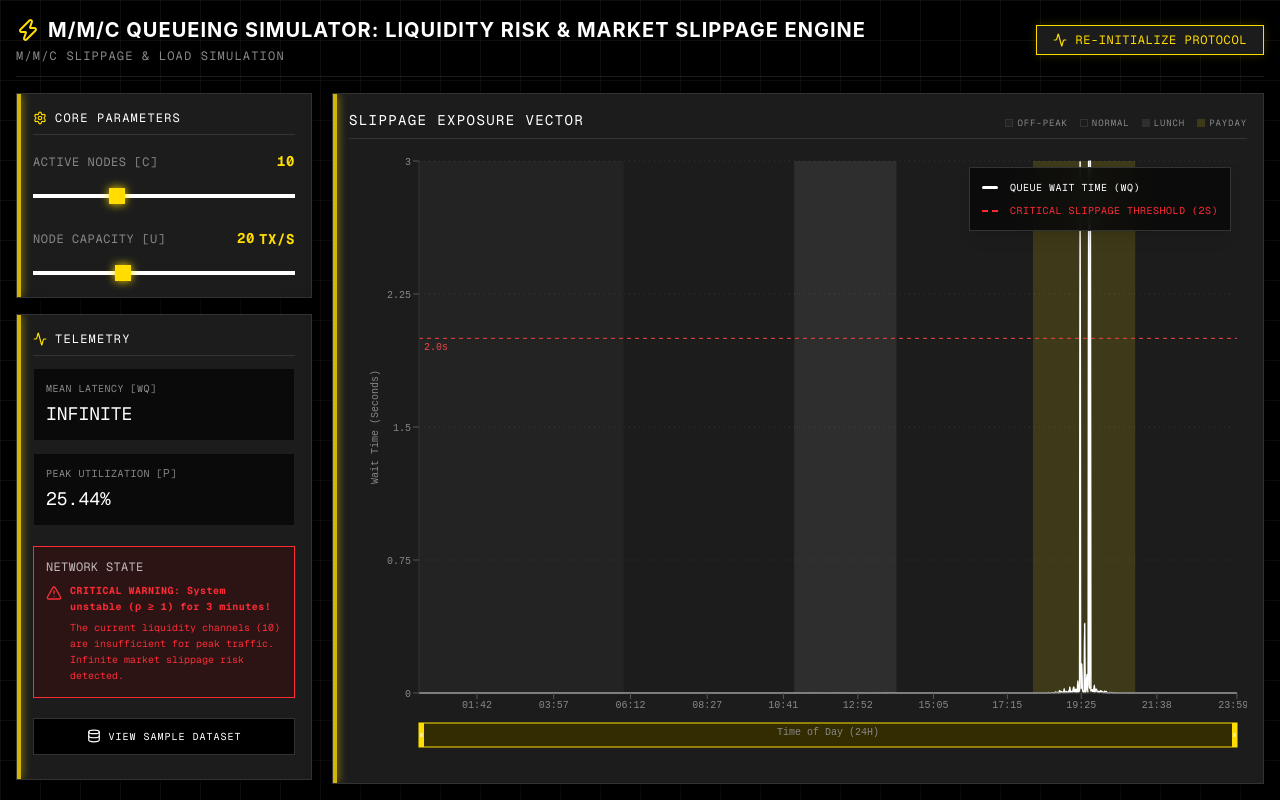
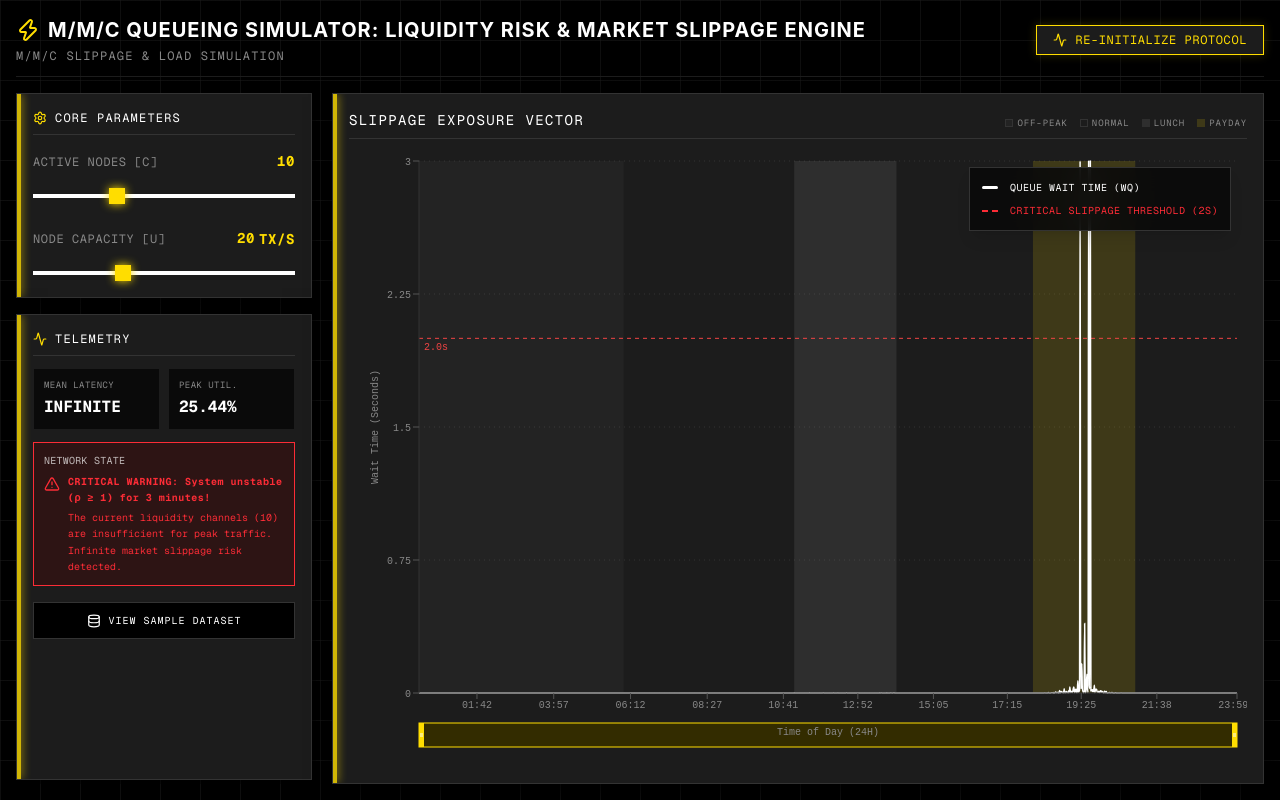
Before and after one commit to justinGabster/M-M-c-Queueing-Simulator-Liquidity-Risk-Market-Slippage-Engine, a Next.js app: page / in a window 1280 px wide. Built offline with nearby package versions, Linux system fonts and the light colour scheme.

Commit message:
Compress telemetry tiles into a grid and tighten paddings

```diff
--- a/src/app/page.tsx
+++ b/src/app/page.tsx
@@ -220,23 +220,25 @@ export default function Dashboard() {
             </h2>
 
             {aggMetrics && (
-              <div className="flex flex-col gap-3 font-mono">
-                <div className="bg-[#0A0A0A] p-3 border border-[#1C1C1C]">
-                  <p className="text-[10px] text-[#888888] uppercase tracking-wider mb-1">Mean Latency [Wq]</p>
-                  <p className="text-lg text-[#FFFFFF]">
+              <div className="flex flex-col gap-2 font-mono">
+                <div className="grid grid-cols-2 gap-2">
+                  <div className="bg-[#0A0A0A] p-2.5 border border-[#1C1C1C]">
+                    <p className="text-[9px] text-[#888888] uppercase tracking-wider mb-0.5 truncate">Mean Latency</p>
+                    <p className="text-base font-bold text-[#FFFFFF] truncate">
                       {aggMetrics.isStable ? `${aggMetrics.avgWq.toFixed(2)}s` : 'INFINITE'}
                     </p>
                   </div>
 
-                <div className="bg-[#0A0A0A] p-3 border border-[#1C1C1C]">
-                  <p className="text-[10px] text-[#888888] uppercase tracking-wider mb-1">Peak Utilization [ρ]</p>
-                  <p className="text-lg text-[#FFFFFF]">
+                  <div className="bg-[#0A0A0A] p-2.5 border border-[#1C1C1C]">
+                    <p className="text-[9px] text-[#888888] uppercase tracking-wider mb-0.5 truncate">Peak Util.</p>
+                    <p className="text-base font-bold text-[#FFFFFF] truncate">
                       {(aggMetrics.avgRho * 100).toFixed(2)}%
                     </p>
                   </div>
+                </div>
 
-                <div className={`mt-2 p-3 border ${aggMetrics.isStable ? 'bg-[#000000] border-[#00FF41] shadow-[0_0_10px_rgba(0,255,65,0.2)]' : 'bg-red-950/40 border-red-500'}`}>
-                  <p className="text-xs opacity-70 uppercase tracking-wide mb-2 text-white">Network State</p>
+                <div className={`mt-1 p-2.5 border ${aggMetrics.isStable ? 'bg-[#000000] border-[#00FF41] shadow-[0_0_10px_rgba(0,255,65,0.2)]' : 'bg-red-950/40 border-red-500'}`}>
+                  <p className="text-[10px] opacity-70 uppercase tracking-wide mb-1.5 text-white">Network State</p>
                   {aggMetrics.isStable ? (
                     <div className="flex items-start gap-2 text-[#00FF41]">
                       <CheckCircle2 size={16} className="mt-0.5 shrink-0" />
```
Lines whose indentation alone changed are shown as unchanged.
